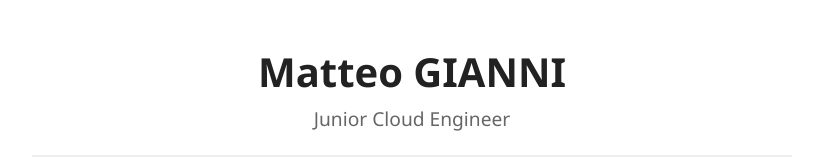
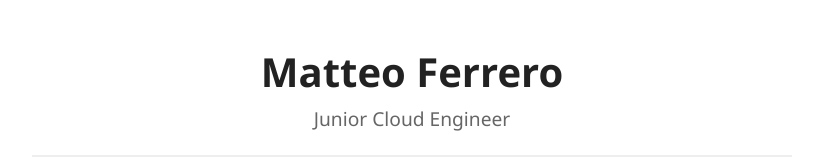
Before and after one commit to Matteo-cell-ux/mio-cv-cloud, a plain HTML site: page index.html in a window 1280 px wide. Shown: the top 160 px of the page, without its empty margins (228-1051 px from the left). Drawn offline with Linux system fonts and the light colour scheme; no server answers.

Commit message:
Matteo Ferrero

```diff
--- a/index.html
+++ b/index.html
@@ -8,7 +8,7 @@
 </head>
 <body>
     <header>
-        <h1>Matteo GIANNI</h1>
+        <h1>Matteo Ferrero</h1>
         <p>Junior Cloud Engineer</p>
     </header>
 
```
